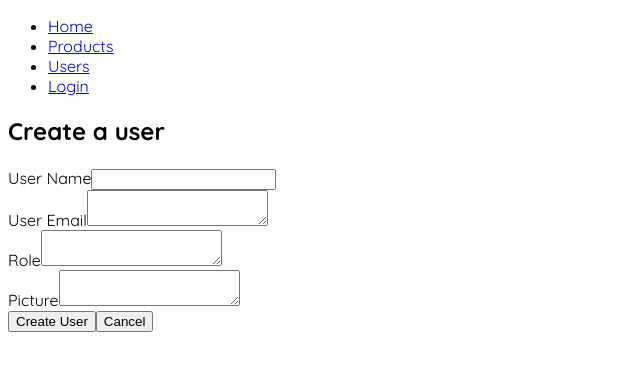
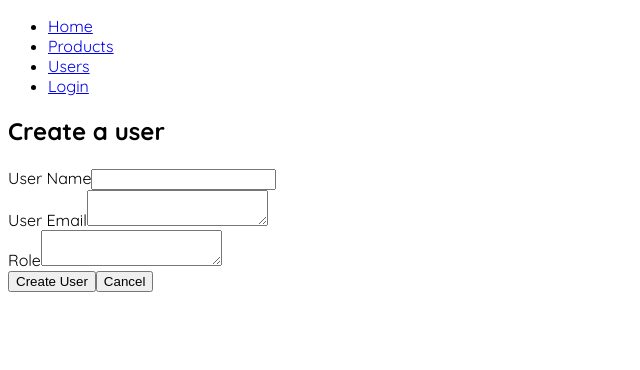
Before and after one commit to Innovation-scan-game/ISG-CMS, a Vue app: page /createuser in a window 1280 px wide. Shown: the top 370 px of the page, without its empty margins (0-640 px from the left). Built offline with nearby package versions, Linux system fonts and the light colour scheme; the HTML template or start-up script is replaced by a standard one.

Commit message:
Small fixes and pathing for Edit

```diff
--- a/src/components/users/CreateUser.vue
+++ b/src/components/users/CreateUser.vue
@@ -24,13 +24,7 @@
             v-model="user.role"
           ></textarea>
         </div>
-        <div class="input-group mb-3">
-          <span class="input-group-text">Picture</span>
-          <textarea
-            class="form-control"
-            v-model="user.picture"
-          ></textarea>
-        </div>
+
 
         <div class="input-group mt-4">
           <button type="button" class="btn btn-primary" @click="addUser">
@@ -57,10 +51,10 @@ export default {
   data() {
     return {
       user: {
-        Name: "",
+        username: "",
         email: "",
         role:"",
-        picture: "",
+
       },
     };
   },
@@ -68,7 +62,7 @@ export default {
     addUser() {
 
       axios
-        .post("https://cardisc.azurewebsites.net/api/users", this.user
+        .post("https://cardisc.azurewebsites.net/api/users", this.username
         )
         .then((res) => {
           console.log(res.data);
--- a/src/components/users/UserListItem.vue
+++ b/src/components/users/UserListItem.vue
@@ -14,8 +14,8 @@ User list item
         <!-- <span class="price float-end">{{ user.type }}</span> -->
       </div>
       <div class="card-footer">
-        <button class="btn btn-warning" @click="editProduct(user.id)">Edit</button>&nbsp;&nbsp;
-        <button class="btn btn-danger" @click="deleteProduct(user.id)">Delete</button>
+        <button class="btn btn-warning" @click="editUser(user.id)">Edit</button>&nbsp;&nbsp;
+        <button class="btn btn-danger" @click="deleteUser(user.id)">Delete</button>
       </div>
     </div>
   </div>
@@ -30,17 +30,17 @@ export default {
     user: Object,
   },
   methods: {
-    deleteProduct(id) {
+    deleteUser(id) {
       axios
-        .delete("https://cardisc.azurewebsites.net/api/cards/" + id)
+        .delete("https://cardisc.azurewebsites.net/api/users/" + id)
         .then((result) => {
           console.log(result);
           this.$emit('update')
         })
         .catch((error) => console.log(error));
     },
-    editProduct(id) {
-      this.$router.push('/editproduct/' + id);
+    editUser(id) {
+      this.$router.push('/edituser/' + id);
     }
   },
 };
--- a/src/router/index.js
+++ b/src/router/index.js
@@ -7,6 +7,7 @@ import EditProduct from '../components/products/EditProduct.vue';
 import UserList from '../components/users/UserList.vue';
 import CreateUser from '../components/users/CreateUser.vue';
 import Login from '../components/Login.vue';
+import EditUser from '../components/users/EditUser.vue';
 
 const router = createRouter({
   history: createWebHistory(import.meta.env.BASE_URL),
@@ -18,6 +19,7 @@ const router = createRouter({
     { path: '/createproduct', component: CreateProduct },
     { path: '/editproduct/:id', component: EditProduct, props: true  },
     { path: '/createuser', component: CreateUser },
+    { path: '/edituser/:id', component: EditUser, props: true  },
   ]
 })
 
```
